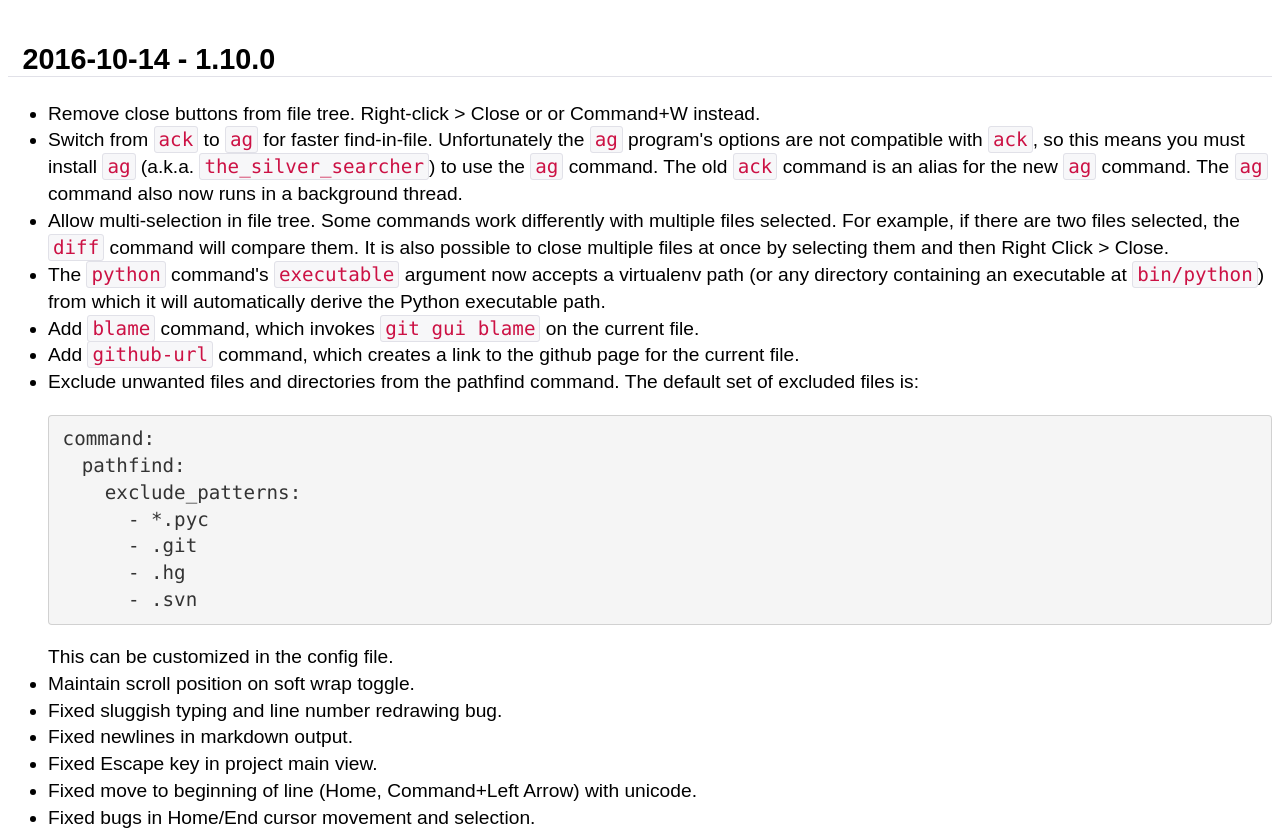
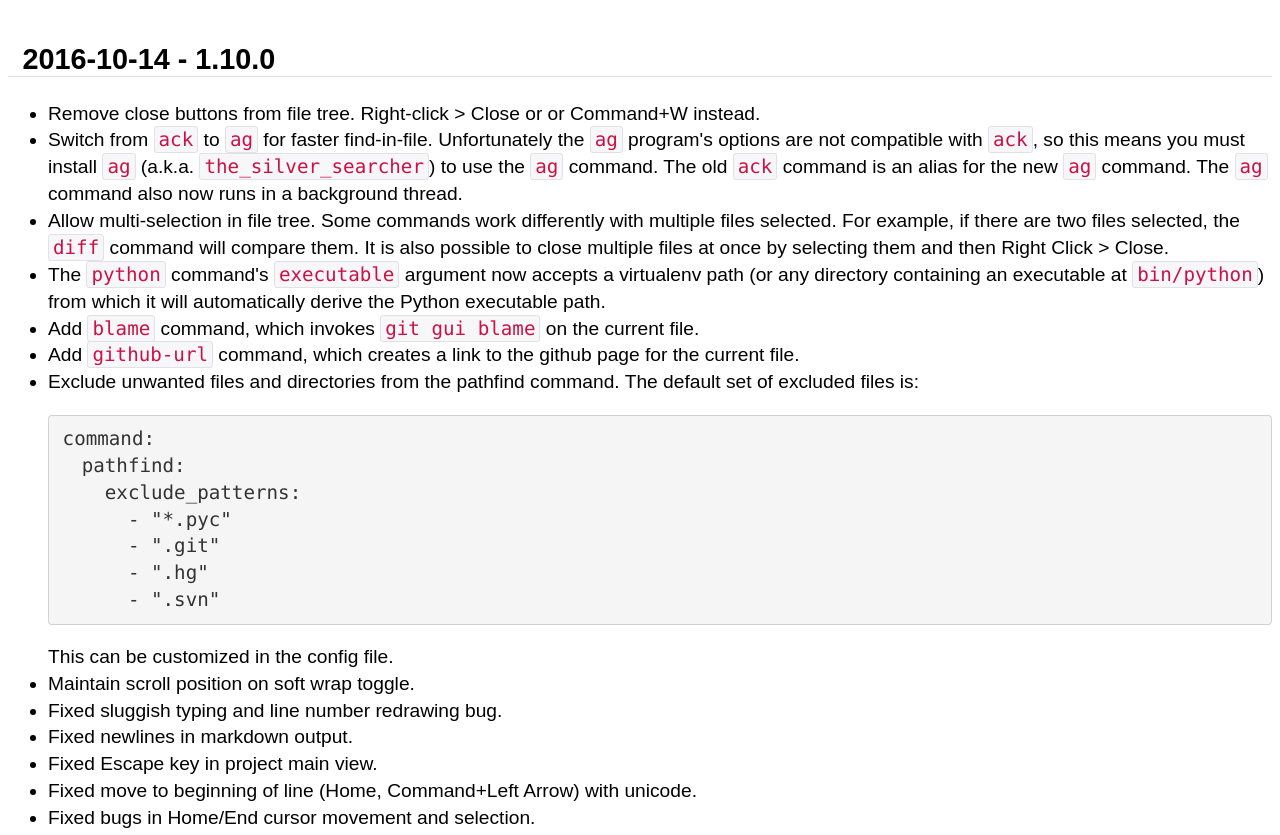
Before and after one commit to editxt/editxt, a plain HTML site: page resources/updater/updates.html in a window 1280 px wide. Shown: the top 835 px of the page. Drawn offline with Linux system fonts and the light colour scheme.

Commit message:
Update readme and change log

```diff
--- a/resources/updater/updates.html
+++ b/resources/updater/updates.html
@@ -75,10 +75,10 @@ set of excluded files is:
 <pre><code>command:
   pathfind:
     exclude_patterns:
-      - *.pyc
-      - .git
-      - .hg
-      - .svn
+      - "*.pyc"
+      - ".git"
+      - ".hg"
+      - ".svn"
 </code></pre>
 This can be customized in the config file.</li>
 <li>Maintain scroll position on soft wrap toggle.</li>
```
Also changed, not shown: 2 other files.
